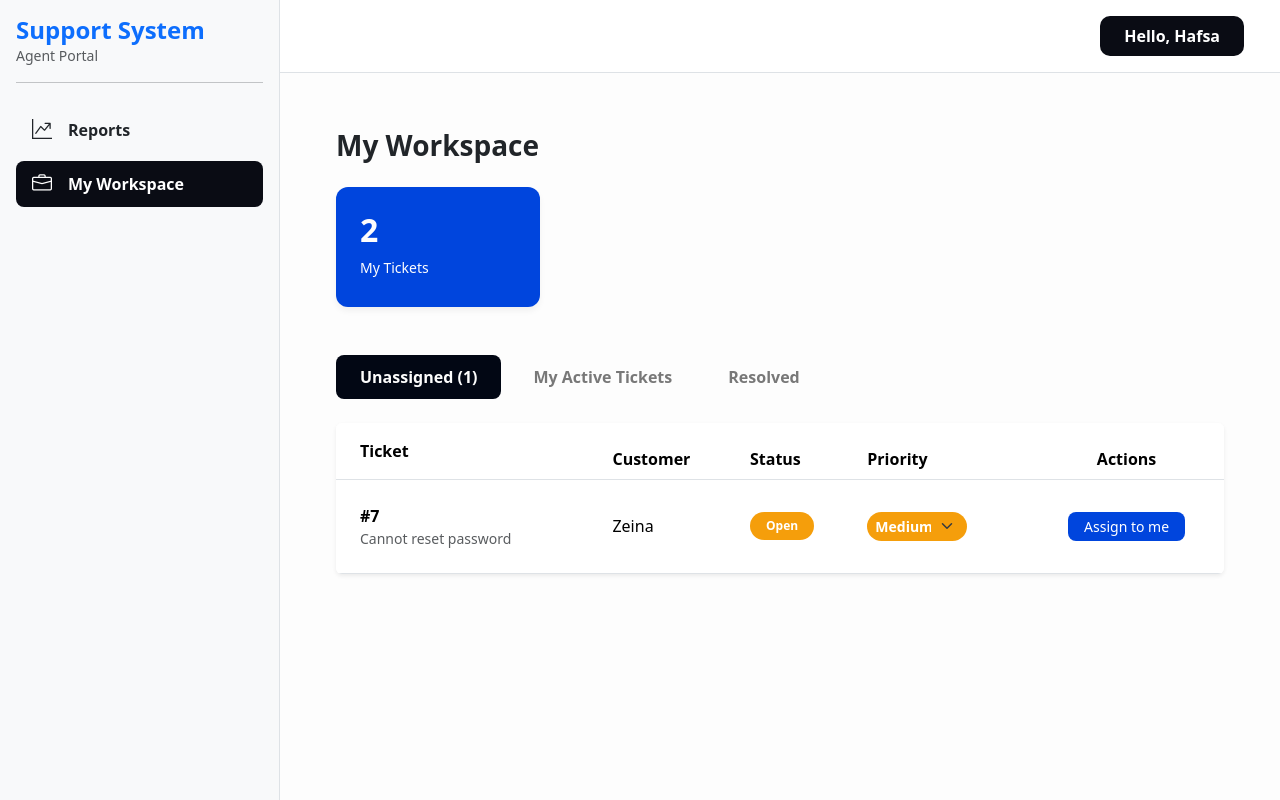
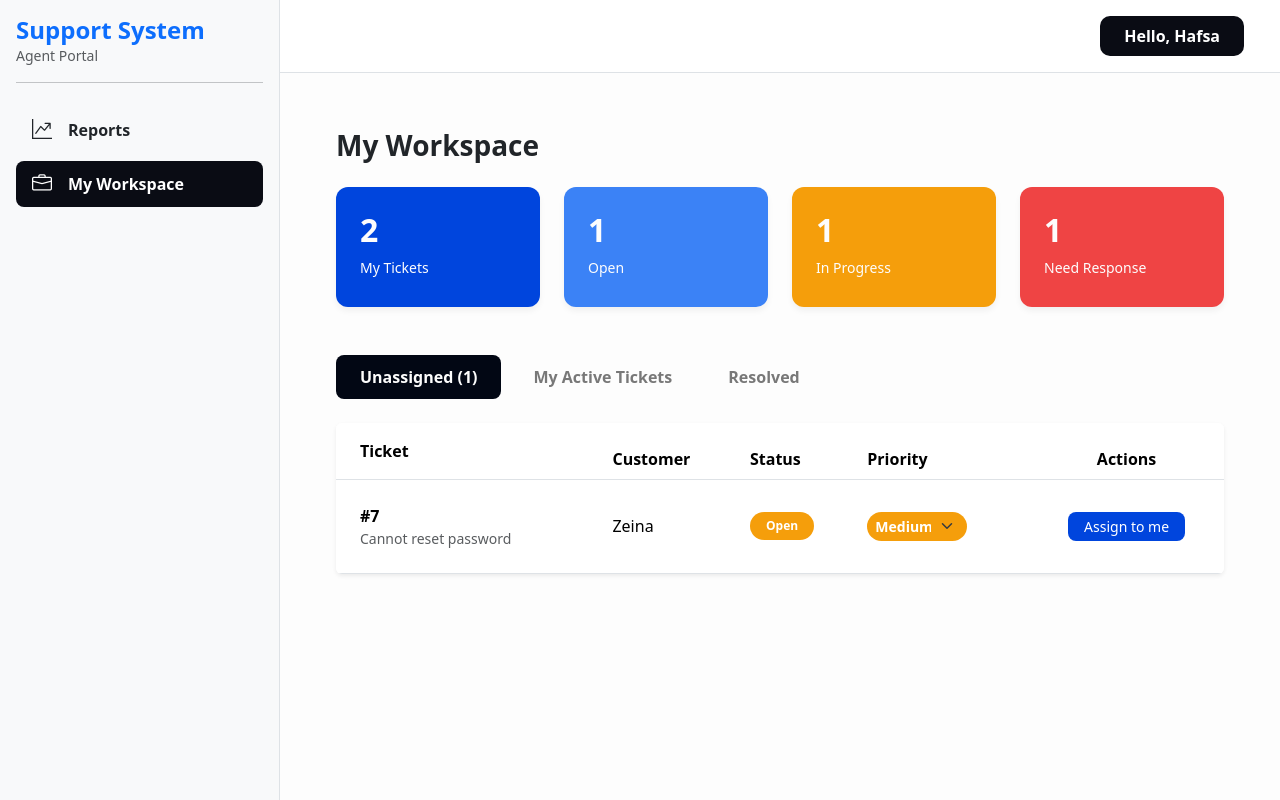
Before and after one commit to Habiba-Adel/Customer-Support-Ticketing-System, a React (Vite) app in the folder frontend/: page /agent/workspace in a window 1280 px wide. Built offline with nearby package versions, Linux system fonts and the light colour scheme.

Commit message:
Add ticket status cards to workspace

```diff
--- a/frontend/src/pages/agent/workspace/Workspace.jsx
+++ b/frontend/src/pages/agent/workspace/Workspace.jsx
@@ -41,10 +41,35 @@ export default function Workspace() {
       <h3 className="fw-bold mb-4">My Workspace</h3>
 
       <div className="row g-4 mb-5">
+        {/* Card 1: My Tickets */}
         <div className="col-md-3">
           <div className={styles.statCard} style={{ backgroundColor: 'var(--primary-color)' }}>
             <h2 className="fw-bold">{tickets.filter(t => t.assignedTo === "Hafsa").length}</h2>
             <p className="mb-0 small">My Tickets</p>
+          </div>
+        </div>
+
+        {/* Card 2: Open Tickets */}
+        <div className="col-md-3">
+          <div className={styles.statCard} style={{ backgroundColor: 'var(--open-status)' }}>
+            <h2 className="fw-bold">{tickets.filter(t => t.status === "Open").length}</h2>
+            <p className="mb-0 small">Open</p>
+          </div>
+        </div>
+
+        {/* Card 3: In Progress */}
+        <div className="col-md-3">
+          <div className={styles.statCard} style={{ backgroundColor: 'var(--in-progress-status)' }}>
+            <h2 className="fw-bold">{tickets.filter(t => t.status === "In Progress").length}</h2>
+            <p className="mb-0 small">In Progress</p>
+          </div>
+        </div>
+
+        {/* Card 4: High Priority (Need Response) */}
+        <div className="col-md-3">
+          <div className={styles.statCard} style={{ backgroundColor: 'var(--urgent-error-status)' }}>
+            <h2 className="fw-bold">{tickets.filter(t => t.priority === "High" && t.status !== "Closed").length}</h2>
+            <p className="mb-0 small">Need Response</p>
           </div>
         </div>
       </div>
```
